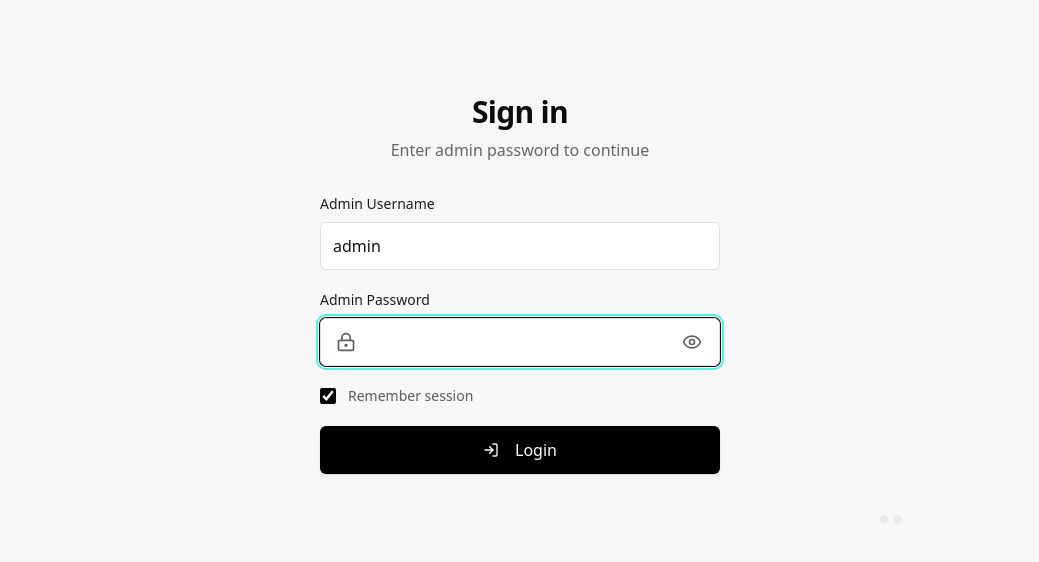
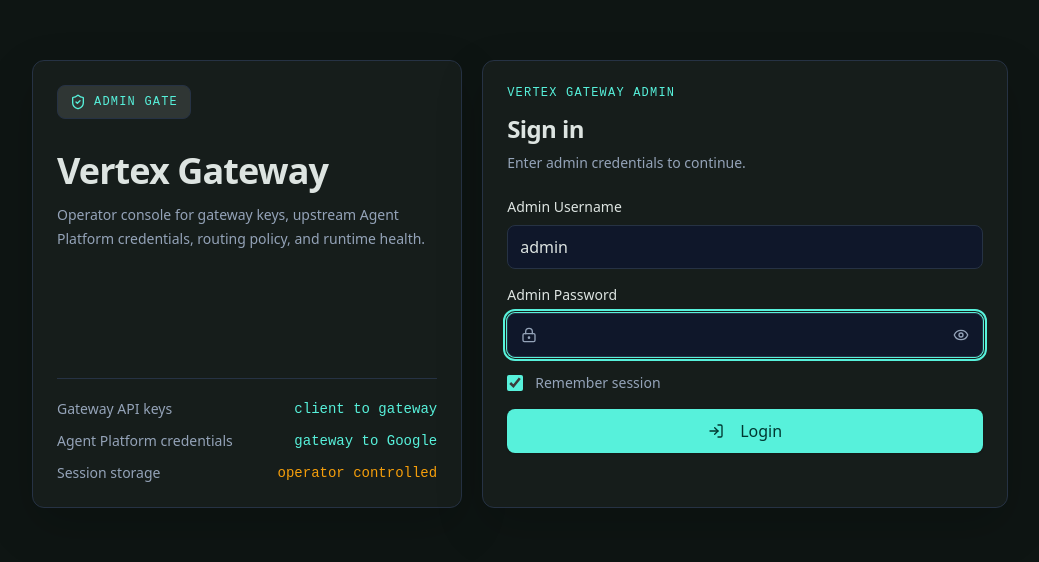
Before and after one commit to monet88/vertex-gateway, a React (Vite) app in the folder frontend/: page / in a window 1280 px wide. Shown: the part 116-678 px from the top of the page, without its empty margins (120-1159 px from the left). Built offline with nearby package versions, Linux system fonts and the light colour scheme.

Commit message:
fix(admin): align login screen with design system

```diff
--- a/frontend/index.html
+++ b/frontend/index.html
@@ -4,7 +4,7 @@
     <meta charset="UTF-8" />
     <link rel="icon" type="image/svg+xml" href="/favicon.svg" />
     <meta name="viewport" content="width=device-width, initial-scale=1.0" />
-    <title>frontend</title>
+    <title>Vertex Gateway</title>
   </head>
   <body>
     <div id="root"></div>
--- a/frontend/src/pages/AdminLoginScreen.tsx
+++ b/frontend/src/pages/AdminLoginScreen.tsx
@@ -1,4 +1,4 @@
-import { Eye, LockKeyhole, LogIn } from 'lucide-react';
+import { Eye, EyeOff, LockKeyhole, LogIn, ShieldCheck } from 'lucide-react';
 import { useState, type FormEvent } from 'react';
 import { Button } from '@/components/ui/button';
 import { Input } from '@/components/ui/input';
@@ -30,56 +30,84 @@ export function AdminLoginScreen({
   const [showPassword, setShowPassword] = useState(false);
 
   return (
-    <main className="min-h-dvh bg-[#f7f7f7] text-[#0b0b0b]">
-      <div className="mx-auto flex min-h-dvh w-full max-w-[28rem] flex-col justify-center px-6 py-12">
-        <section className="w-full" aria-labelledby="admin-login-heading">
-          <div className="mb-8 text-center">
-            <h1 id="admin-login-heading" className="text-3xl font-bold tracking-tight">Sign in</h1>
-            <p className="mt-2 text-base text-[#666]">Enter admin password to continue</p>
+    <main className="min-h-dvh bg-background text-foreground">
+      <div className="mx-auto grid min-h-dvh w-full max-w-5xl grid-cols-1 content-center gap-5 px-4 py-8 md:grid-cols-[0.9fr_1.1fr] md:px-6">
+        <aside className="operator-panel hidden min-h-[28rem] flex-col justify-between p-6 md:flex">
+          <div>
+            <div className="mb-8 inline-flex items-center gap-2 rounded-lg border border-border bg-[var(--console-surface-highest)] px-3 py-2 font-mono text-xs uppercase tracking-widest text-[var(--operator-teal)]">
+              <ShieldCheck className="h-4 w-4" aria-hidden /> Admin Gate
+            </div>
+            <p className="text-4xl font-semibold tracking-tight text-foreground">Vertex Gateway</p>
+            <p className="mt-3 max-w-sm text-sm leading-6 text-muted-foreground">
+              Operator console for gateway keys, upstream Agent Platform credentials, routing policy, and runtime health.
+            </p>
           </div>
 
-          <form className="grid gap-5" onSubmit={onSubmit}>
+          <div className="grid gap-3 border-t border-border pt-5 text-sm text-muted-foreground">
+            <div className="flex items-center justify-between gap-4">
+              <span>Gateway API keys</span>
+              <span className="font-mono text-[var(--operator-teal)]">client to gateway</span>
+            </div>
+            <div className="flex items-center justify-between gap-4">
+              <span>Agent Platform credentials</span>
+              <span className="font-mono text-[var(--operator-teal)]">gateway to Google</span>
+            </div>
+            <div className="flex items-center justify-between gap-4">
+              <span>Session storage</span>
+              <span className="font-mono text-[var(--warning-amber)]">operator controlled</span>
+            </div>
+          </div>
+        </aside>
+
+        <section className="operator-panel w-full p-5 md:p-6" aria-labelledby="admin-login-heading">
+          <div className="mb-6">
+            <p className="font-mono text-xs uppercase tracking-widest text-[var(--operator-teal)]">Vertex Gateway Admin</p>
+            <h1 id="admin-login-heading" className="mt-3 text-2xl font-semibold tracking-tight text-foreground">Sign in</h1>
+            <p className="mt-2 text-sm text-muted-foreground">Enter admin credentials to continue.</p>
+          </div>
+
+          <form className="grid gap-4" onSubmit={onSubmit}>
             <div className="grid gap-2">
-              <Label htmlFor="admin-login-username" className="text-sm font-medium text-[#1d1d1d]">Admin Username</Label>
+              <Label htmlFor="admin-login-username" className="text-sm font-medium text-foreground">Admin Username</Label>
               <Input
                 id="admin-login-username"
                 value={username}
                 onChange={(event) => onUsernameChange(event.target.value)}
-                className="h-12 rounded-md border-[#dedede] bg-white text-[#111] shadow-none focus-visible:ring-[#111]"
+                className="h-11 rounded-lg border-border bg-[var(--console-input)] font-mono text-foreground shadow-none focus-visible:ring-[var(--operator-teal)]"
                 autoComplete="username"
                 disabled={authLoading}
               />
             </div>
             <div className="grid gap-2">
-              <Label htmlFor="admin-login-password" className="text-sm font-medium text-[#1d1d1d]">Admin Password</Label>
+              <Label htmlFor="admin-login-password" className="text-sm font-medium text-foreground">Admin Password</Label>
               <div className="relative">
-                <LockKeyhole className="pointer-events-none absolute left-4 top-1/2 h-5 w-5 -translate-y-1/2 text-[#5f5f5f]" aria-hidden />
+                <LockKeyhole className="pointer-events-none absolute left-3.5 top-1/2 h-4 w-4 -translate-y-1/2 text-muted-foreground" aria-hidden />
                 <Input
                   id="admin-login-password"
                   type={showPassword ? 'text' : 'password'}
                   value={password}
                   onChange={(event) => onPasswordChange(event.target.value)}
-                  className="h-12 rounded-md border-[#dedede] bg-white pl-12 pr-12 text-[#111] shadow-none focus-visible:ring-[#111]"
+                  className="h-11 rounded-lg border-border bg-[var(--console-input)] pl-10 pr-14 font-mono text-foreground shadow-none focus-visible:ring-[var(--operator-teal)]"
                   autoComplete="current-password"
                   disabled={authLoading}
                   autoFocus
                 />
                 <button
                   type="button"
-                  className="absolute right-3 top-1/2 inline-flex h-8 w-8 -translate-y-1/2 items-center justify-center rounded-full text-[#5f5f5f] transition-colors hover:bg-[#efefef] hover:text-[#111]"
+                  className="absolute right-0 top-1/2 inline-flex h-11 w-11 -translate-y-1/2 items-center justify-center rounded-r-lg text-muted-foreground transition-colors hover:bg-[var(--console-surface-high)] hover:text-[var(--operator-teal)] focus-visible:outline-none focus-visible:ring-2 focus-visible:ring-[var(--operator-teal)]"
                   onClick={() => setShowPassword((current) => !current)}
                   aria-label={showPassword ? 'Hide password' : 'Show password'}
                   disabled={authLoading}
                 >
-                  <Eye className="h-5 w-5" aria-hidden />
+                  {showPassword ? <EyeOff className="h-4 w-4" aria-hidden /> : <Eye className="h-4 w-4" aria-hidden />}
                 </button>
               </div>
             </div>
 
-            <label className="flex items-center gap-3 text-sm text-[#5c5c5c]">
+            <label className="flex items-center gap-3 text-sm text-muted-foreground">
               <input
                 type="checkbox"
-                className="h-4 w-4 rounded border-[#222] accent-black"
+                className="h-4 w-4 rounded border-border bg-[var(--console-input)] accent-[var(--operator-teal)]"
                 checked={rememberSession}
                 onChange={(event) => onRememberSessionChange(event.target.checked)}
                 disabled={authLoading}
@@ -87,18 +115,16 @@ export function AdminLoginScreen({
               Remember session
             </label>
 
-            <Button type="submit" className="h-12 w-full rounded-md bg-black text-base font-semibold text-white hover:bg-[#191919]" disabled={authLoading}>
-              <LogIn className="mr-2 h-5 w-5" aria-hidden />
+            <Button type="submit" className="h-11 w-full rounded-lg bg-[var(--operator-teal)] text-sm font-semibold text-[#003731] hover:bg-[var(--operator-teal-container)] active:scale-[0.98]" disabled={authLoading}>
+              <LogIn className="mr-2 h-4 w-4" aria-hidden />
               {authLoading ? 'Signing in...' : 'Login'}
             </Button>
           </form>
 
           {authError && (
-            <p className="mt-4 rounded-md border border-red-200 bg-red-50 px-3 py-2 text-sm text-red-700" role="alert">{authError}</p>
+            <p className="mt-4 rounded-lg border border-[var(--failure-red)]/40 bg-[var(--failure-red)]/10 px-3 py-2 text-sm text-[var(--failure-red)]" role="alert">{authError}</p>
           )}
         </section>
-
-        <div className="pointer-events-none absolute bottom-[18%] right-[20%] text-4xl text-black/5" aria-hidden>••</div>
       </div>
     </main>
   );
```
Also changed, not shown: 1 other file (tests, documents, lock files or other folders).
